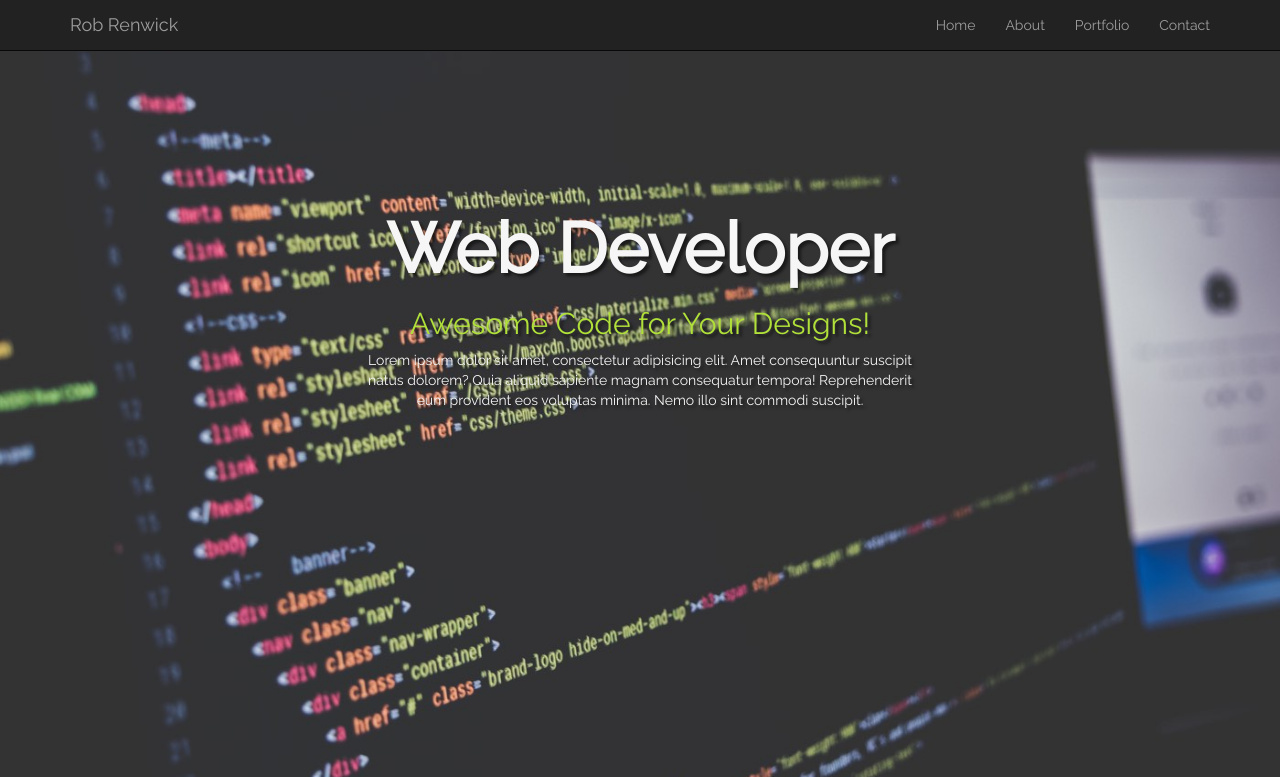
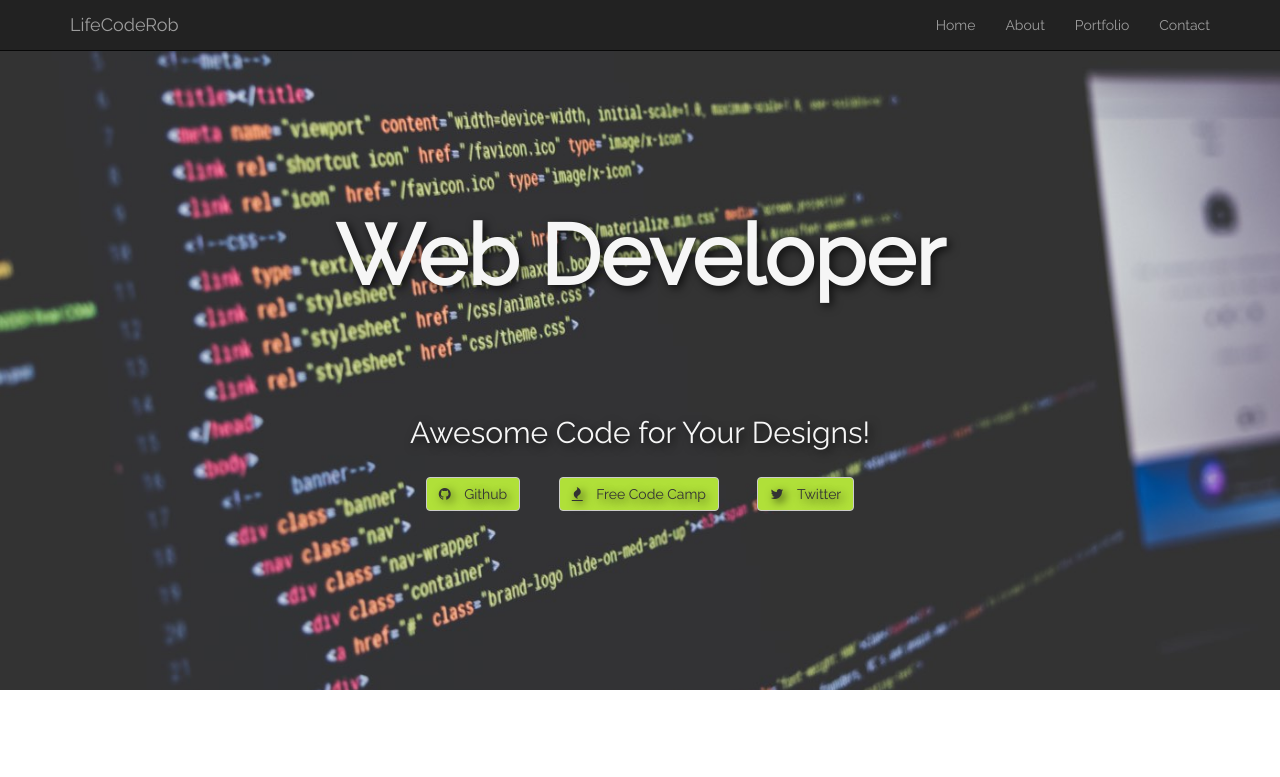
Before and after one commit to robrcodes/myFreeCodeCamp_2016, a website: page BasicFrontEndDevProjects/PersonalPorfolioWebpage/index.html in a window 1280 px wide. Shown: the top 777 px of the page. Drawn offline with Linux system fonts and the light colour scheme.

Commit message:
social media links buttons added to home section

```diff
--- a/BasicFrontEndDevProjects/PersonalPorfolioWebpage/index.html
+++ b/BasicFrontEndDevProjects/PersonalPorfolioWebpage/index.html
@@ -15,6 +15,10 @@
   <!-- FONT
   –––––––––––– -->
   <link href='https://fonts.googleapis.com/css?family=Raleway' rel='stylesheet' type='text/css'>
+
+  <!-- ICONS FONT
+  –––––––––––– -->
+  <link rel="stylesheet" href="https://maxcdn.bootstrapcdn.com/font-awesome/4.5.0/css/font-awesome.min.css">
 
   <!-- CSS
   –––––––– -->
@@ -38,7 +42,7 @@
               <span class="icon-bar"></span>
               <span class="icon-bar"></span>
             </button>
-            <a class="navbar-brand" href="#">Rob Renwick</a>
+            <a class="navbar-brand" href="#">LifeCodeRob</a>
           </div>
           <div id="navbar" class="collapse navbar-collapse">
             <ul class="nav navbar-nav navbar-right">
@@ -56,15 +60,31 @@
           <div class="row">
             <div class="col-md-12">
               <h1>Web Developer</h1>
+            </div>
+          </div> <!-- /.row -->
+          <div class="row tagline">
+            <div class="col-md-12">
               <h2>Awesome Code for Your Designs!</h2>
-            </div>
           </div>
-          <div class="row">
-            <div class="col-md-6 col-md-offset-3">
+          </div> <!-- /.row -->
+          <div class="row social-buttons">
+            <a class="btn btn-default" href="https://github.com/rrenwick">
+              <i class="fa fa-github"></i>
+              <span>Github</span>
+            </a>
+            <a class="btn btn-default" href="http://www.freecodecamp.com/rrenwick">
+              <i class="fa fa-fire"></i>
+              <span>Free Code Camp</span>
+            </a>
+            <a class="btn btn-default" href="https://twitter.com/rob_renwick">
+              <i class="fa fa-twitter"></i>
+              <span>Twitter</span>
+            </a>
 
-            <p class="lorem">Lorem ipsum dolor sit amet, consectetur adipisicing elit. Amet consequuntur suscipit natus dolorem? Quia aliquid sapiente magnam consequatur tempora! Reprehenderit eum provident eos voluptas minima. Nemo illo sint commodi suscipit.</p>
-          </div>
-          </div>
+
+
+
+          </div> <!-- /.row -->
         </div> <!-- /.container -->
 
       </section><!-- /#home-hero -->
@@ -123,6 +143,12 @@
 
       </section><!-- /#contact -->
 
+      <footer>
+        <div class="container">
+
+        </div>
+      </footer>
+
   <script src="./bower_components/jquery/dist/jquery.min.js"></script>
 
     <script src="./bower_components/bootstrap/dist/js/bootstrap.min.js"></script>
--- a/BasicFrontEndDevProjects/PersonalPorfolioWebpage/src/scss/main.scss
+++ b/BasicFrontEndDevProjects/PersonalPorfolioWebpage/src/scss/main.scss
@@ -14,7 +14,7 @@ $font-main: Raleway,sans-serif;
 
 @mixin sectionStyle($bgurl,$bgheight){
   padding: 40px 15px;
-  text-shadow: 3px 3px 3px rgba(0,0,0,0.5);
+  text-shadow: 3px 3px 10px rgba(0,0,0,0.7);
   text-align: center;
   color: #ffffff;
   background: url($bgurl) no-repeat center center fixed;
@@ -39,22 +39,27 @@ p {
 }
 
 #home {
-    @include sectionStyle('../images/codescreen1400.jpg',100vh);
+    @include sectionStyle('../images/codescreen1400.jpg',80vh);
 }
 
 #home h1 {
   margin-top: 90px;
-  font-size: 5em;
+  font-size: 6em;
   font-weight: 800;
   color: $alt-text;
 }
 
-#home h2 {
-  color: $impact;
+.tagline {
+  margin-top: 6em;
+}
+
+.tagline h2 {
+  color: $alt-text;
 }
 
 #about {
     @include sectionStyle('../images/dodgecoronet1400.jpg',70vh);
+    @include sectionStyle('',70vh);
 }
 
 #portfolio {
@@ -64,3 +69,16 @@ p {
 #contact {
     @include sectionStyle('../images/bridgefog1400.jpg',70vh);
 }
+
+.social-buttons {
+  display: inline-block;
+}
+
+.social-buttons a {
+  margin: 1.25em 1.25em;
+  background-color: $impact;
+}
+
+.social-buttons span {
+  padding-left: 10px;
+}
```
Also changed, not shown: BasicFrontEndDevProjects/PersonalPorfolioWebpage/dist/css/allcss.css, BasicFrontEndDevProjects/PersonalPorfolioWebpage/src/css/main.css, 1 other file.
